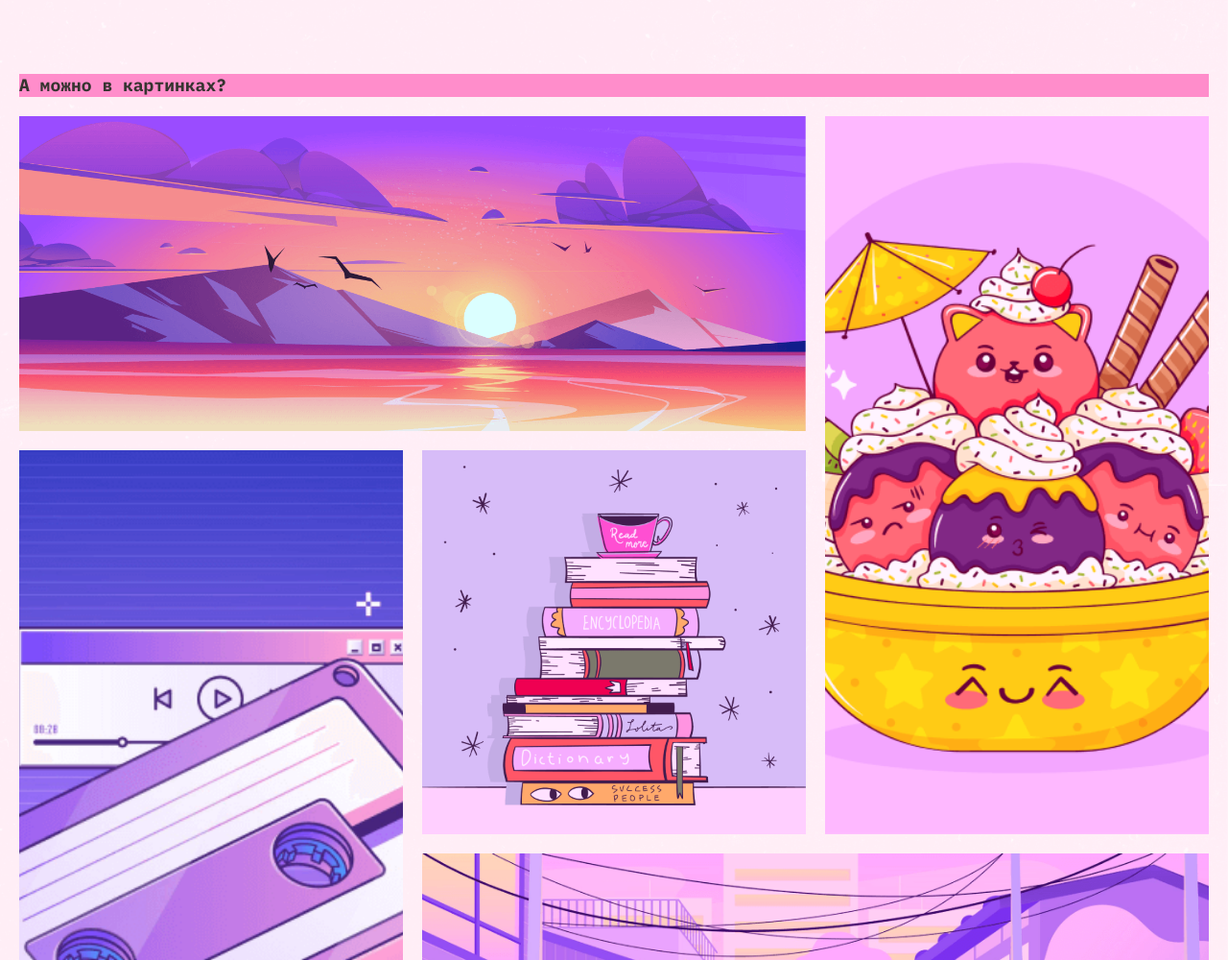
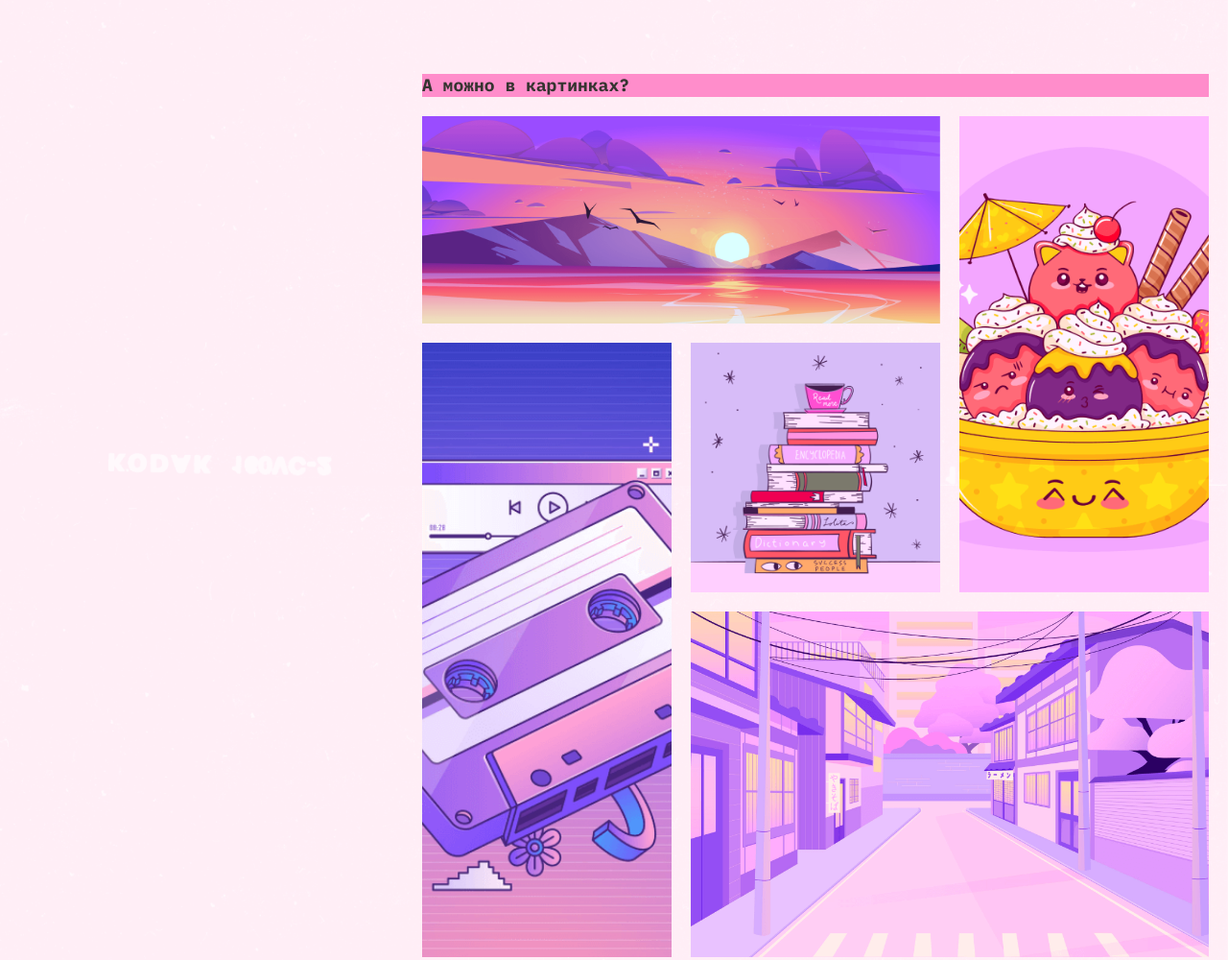
Before and after one commit to maxererl/slozhno-sosredotochitsya-fd, a website: page index.html in a window 1280 px wide. Shown: the part 2694-3694 px from the top of the page at 96% size. Drawn offline with Linux system fonts and the light colour scheme.

Commit message:
final maybe 3

```diff
--- a/styles/style.css
+++ b/styles/style.css
@@ -187,6 +187,7 @@ html {
 }
 
 .pictures-section {
+  grid-column: 1 / -1;
   display: grid;
   grid-template-columns: 1fr;
   gap: var(--page-offset);
@@ -262,7 +263,6 @@ html {
   }
 
   .pictures-section {
-    grid-column: 1 / -1;
     grid-template-columns: 1fr 1fr 1fr;
     grid-template-rows: min-content min-content min-content min-content;
   }
```
